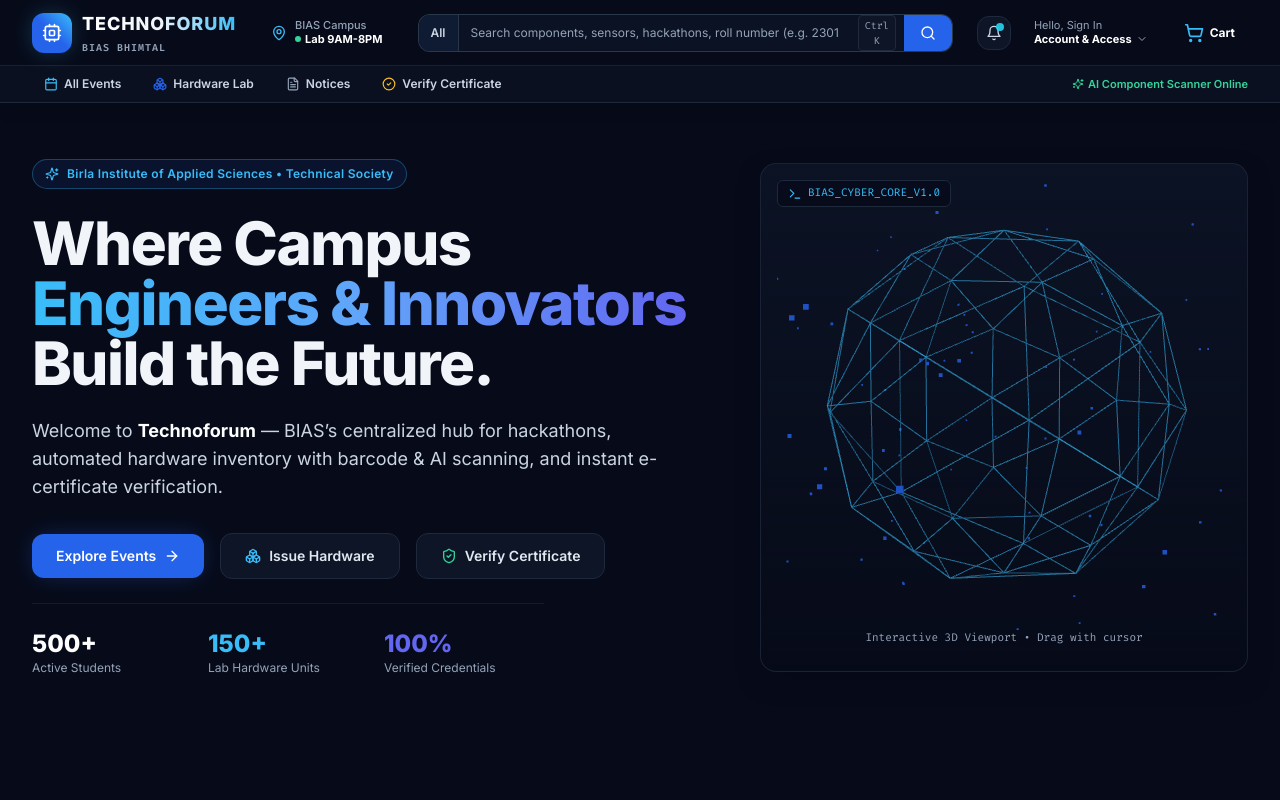
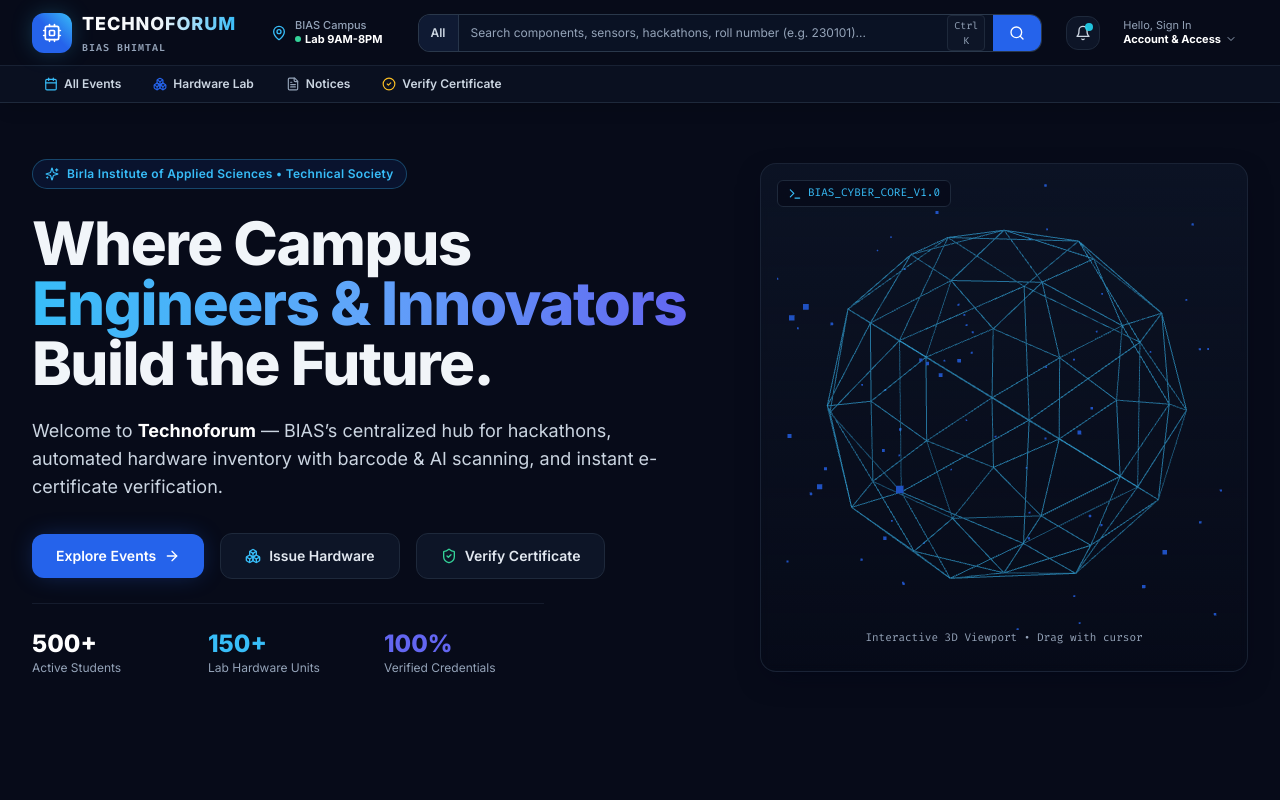
Before and after one commit to TechnoForum-BIAS/Techno-website, a React (Vite) app in the folder client/: page / in a window 1280 px wide. Shown: the top 800 px of the page. Built offline with nearby package versions, Linux system fonts and the light colour scheme.

Commit message:
fix(navbar): show Inventory shortcut only after login and remove AI Scanner highlight link

```diff
--- a/client/src/components/Navbar.jsx
+++ b/client/src/components/Navbar.jsx
@@ -423,22 +423,24 @@ const Navbar = () => {
               )}
             </div>
 
-            {/* AMAZON-STYLE ISSUE CART */}
+            {/* INVENTORY SHORTCUT (ONLY VISIBLE AFTER USER LOGS IN) */}
+            {user && (
               <Link
                 to="/inventory"
                 className="flex items-center space-x-1.5 px-3 py-1.5 rounded-xl hover:bg-brand-card border border-transparent hover:border-brand-border text-slate-300 hover:text-white transition-all flex-shrink-0"
-              title="Issued Hardware Components Cart"
+                title="Hardware Laboratory & Inventory"
               >
                 <div className="relative">
-                <ShoppingCart className="w-5 h-5 text-brand-cyan" />
+                  <Boxes className="w-5 h-5 text-brand-cyan" />
                   {totalItemsCount > 0 && (
                     <span className="absolute -top-2 -right-2 bg-brand-cyan text-brand-bg font-extrabold text-[10px] w-4 h-4 rounded-full flex items-center justify-center glow-cyan shadow-sm animate-bounce">
                       {totalItemsCount}
                     </span>
                   )}
                 </div>
-              <span className="hidden sm:inline text-xs font-bold text-white">Cart</span>
+                <span className="hidden sm:inline text-xs font-bold text-white">Inventory</span>
               </Link>
+            )}
 
             {/* Mobile Hamburger Toggle */}
             <div className="flex md:hidden items-center ml-1">
@@ -550,14 +552,7 @@ const Navbar = () => {
 
           </div>
 
-          {/* Right Highlight: Direct Link to AI Table Component Scanner */}
-          <Link
-            to="/inventory"
-            className="hidden md:flex items-center space-x-1 text-[11px] text-emerald-400 hover:text-emerald-300 transition-colors flex-shrink-0"
-          >
-            <Sparkles className="w-3 h-3 text-emerald-400" />
-            <span>AI Component Scanner Online</span>
-          </Link>
+
 
         </div>
       </div>
```
Lines whose indentation alone changed are shown as unchanged.
